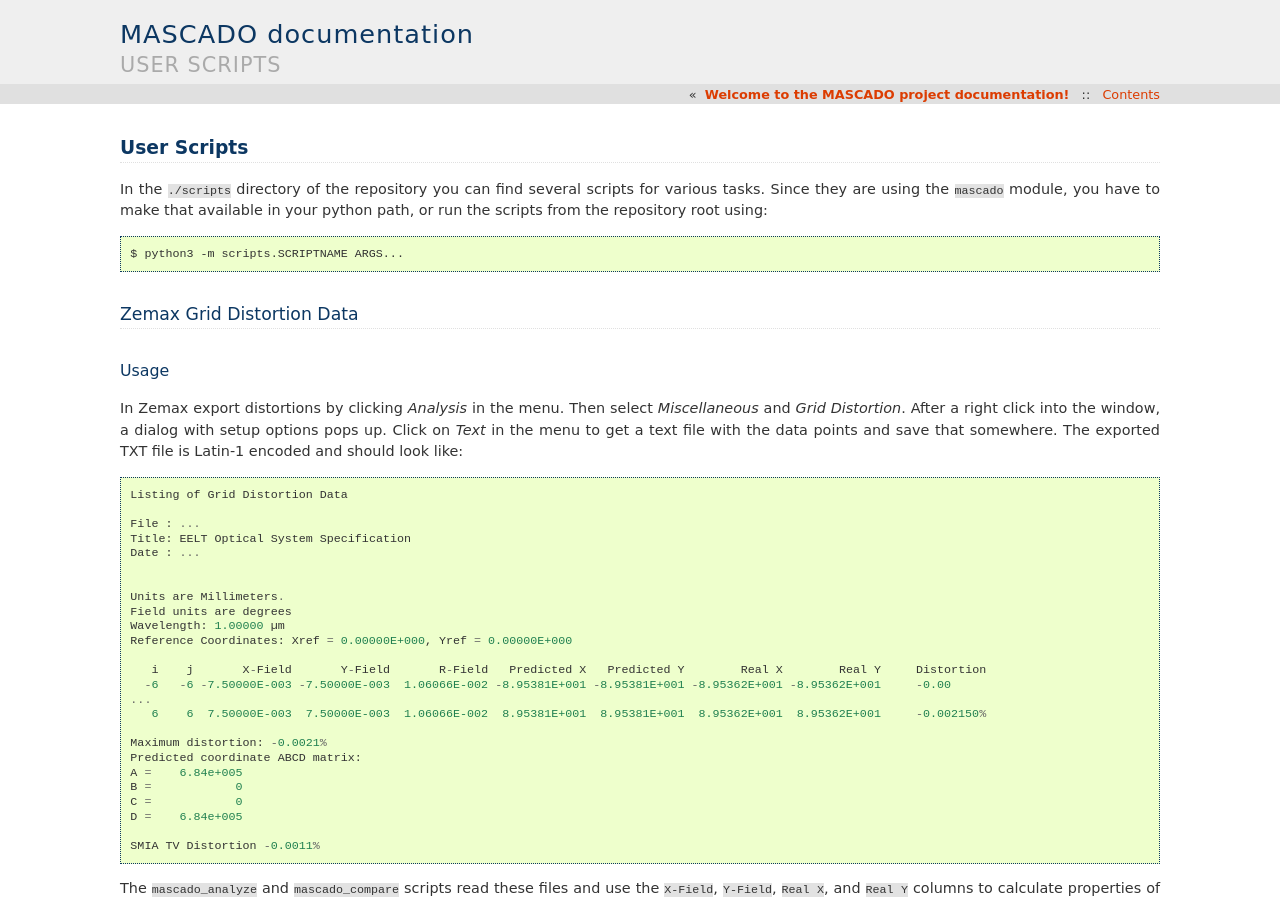
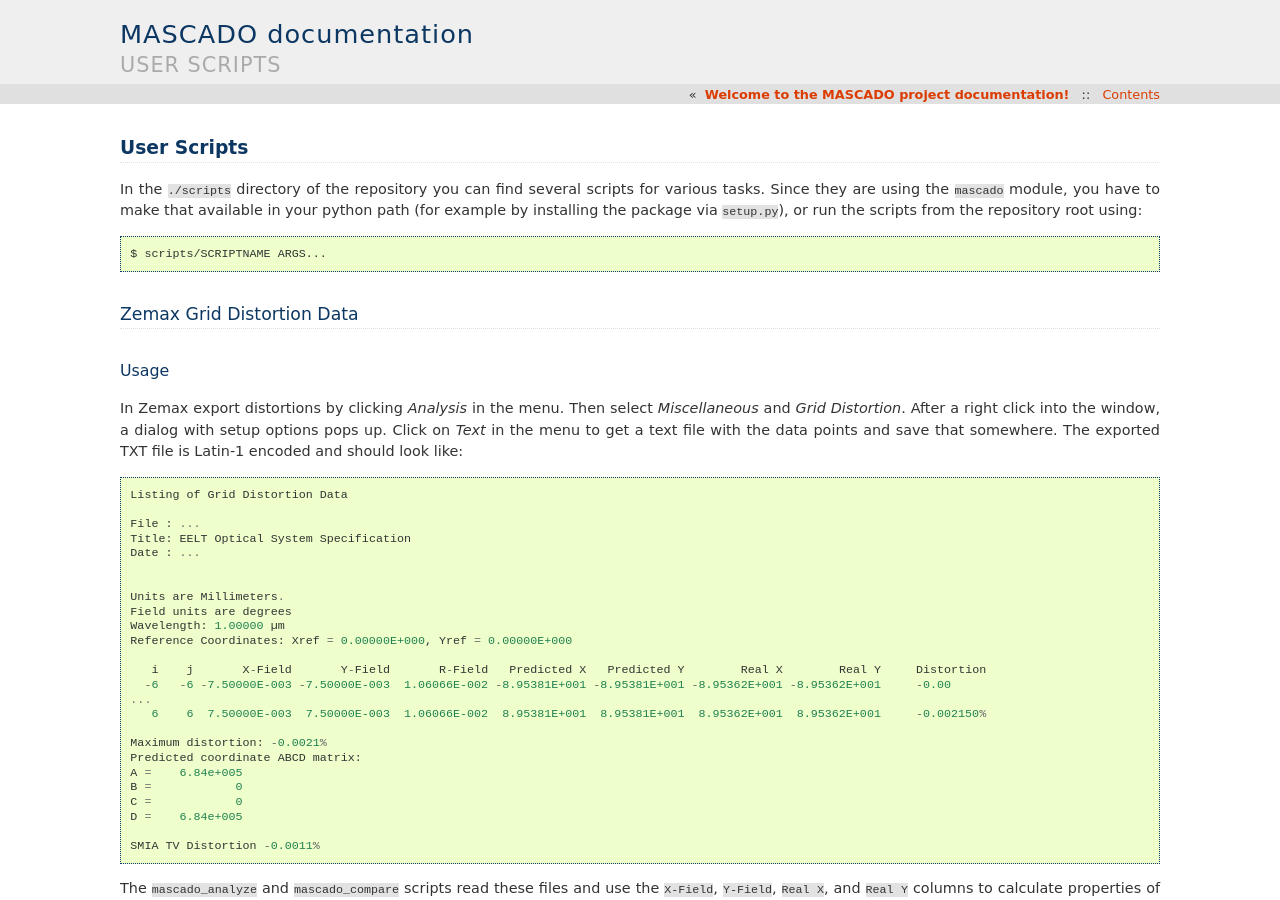
Before and after one commit to tychon/mascado, a Sphinx documentation site: the page built from docs/source/scripts.rst, in a window 1280 px wide and 900 px high. Built offline with Sphinx 7.4.7, drawn with Linux system fonts in a browser that asks for light colours; pages that are not in the unit, such as notebooks, are missing from menus.

Commit message:
fix documentation for moved scripts

```diff
--- a/docs/source/scripts.rst
+++ b/docs/source/scripts.rst
@@ -4,10 +4,11 @@ User Scripts
 
 In the ``./scripts`` directory of the repository you can find several
 scripts for various tasks.  Since they are using the ``mascado``
-module, you have to make that available in your python path, or run
-the scripts from the repository root using::
+module, you have to make that available in your python path (for
+example by installing the package via ``setup.py``), or run the
+scripts from the repository root using::
 
-  $ python3 -m scripts.SCRIPTNAME ARGS...
+  $ scripts/SCRIPTNAME ARGS...
 
 
 Zemax Grid Distortion Data
```
